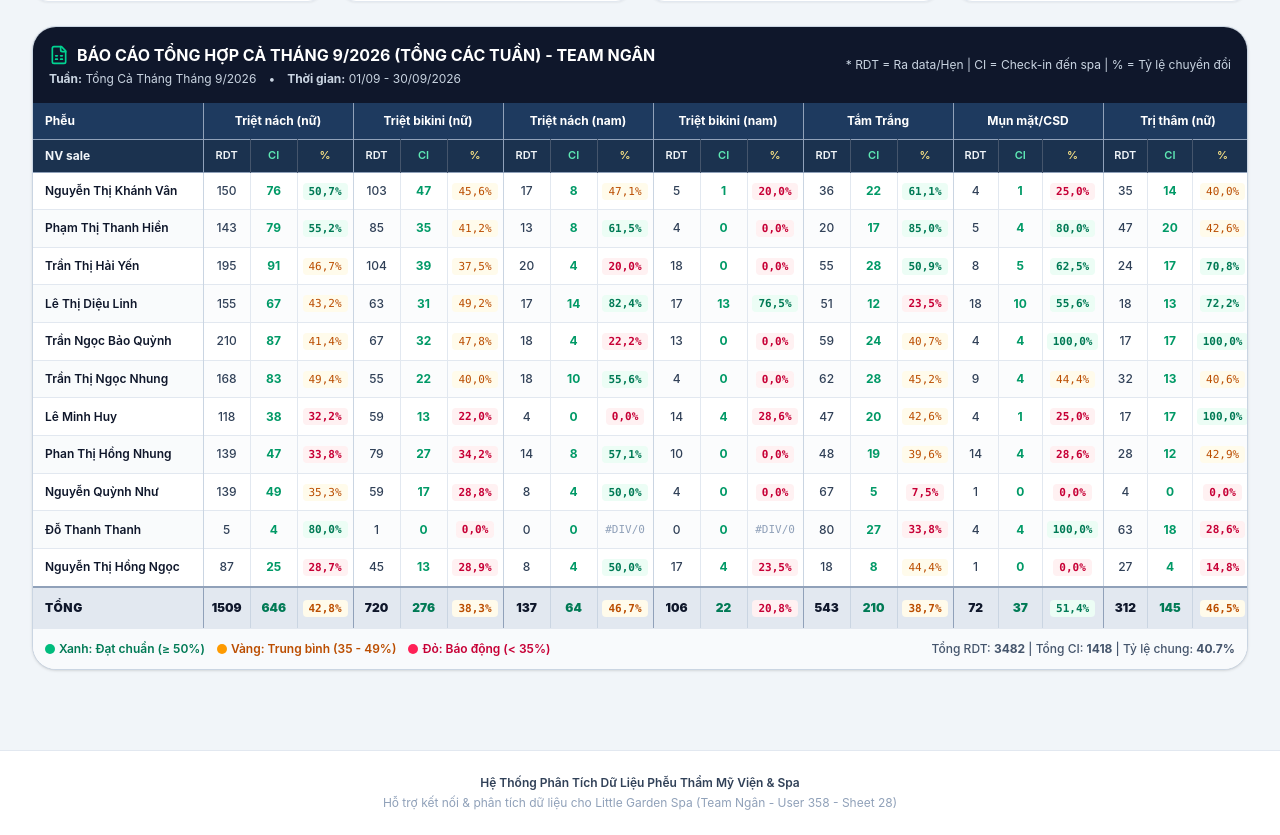
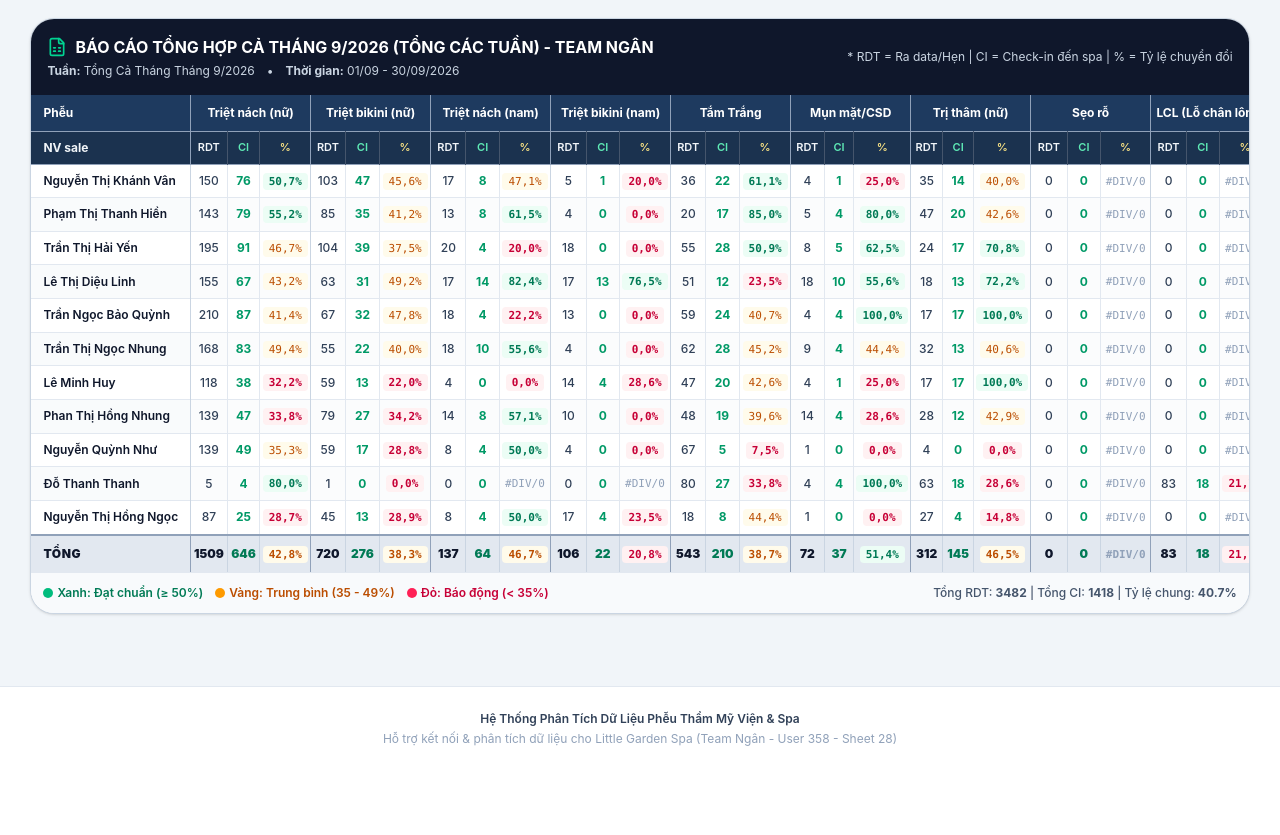
Before and after one commit to ducvantran25121993-ui/littlegardenspa, a React (Vite) app: page / in a window 1280 px wide. Shown: the part 474-1309 px from the top of the page. After the commit the page ends 1245 px from the top, so only its background shows below. Built offline with nearby package versions, Linux system fonts and the light colour scheme.

Commit message:
style: expand layout and optimize dashboard table
Increase container width to utilize more screen real estate on larger displays and refine dashboard table cell sizing for improved data density.

```diff
--- a/src/App.tsx
+++ b/src/App.tsx
@@ -14,7 +14,7 @@ export default function App() {
     <div className="min-h-screen bg-slate-100 text-slate-900 font-sans flex flex-col selection:bg-emerald-500 selection:text-white">
       {/* Top Navbar */}
       <header className="sticky top-0 z-50 bg-white/95 backdrop-blur-md border-b border-slate-200 shadow-xs">
-        <div className="max-w-7xl mx-auto px-4 sm:px-6 lg:px-8">
+        <div className="w-full max-w-[99%] 2xl:max-w-[1920px] mx-auto px-3 sm:px-6">
           <div className="flex items-center justify-between h-16">
             {/* Brand Logo & Title */}
             <div className="flex items-center gap-3">
@@ -40,13 +40,13 @@ export default function App() {
       </header>
 
       {/* Main Content Area: Direct Dashboard */}
-      <main className="flex-1 max-w-7xl w-full mx-auto px-4 sm:px-6 lg:px-8 py-6 sm:py-8">
+      <main className="flex-1 w-full max-w-[99%] 2xl:max-w-[1920px] mx-auto px-3 sm:px-6 py-4 sm:py-6">
         <SpaDashboard />
       </main>
 
       {/* Footer */}
       <footer className="bg-white border-t border-slate-200 py-6 mt-12 text-center text-xs text-slate-500">
-        <div className="max-w-7xl mx-auto px-4">
+        <div className="w-full max-w-[99%] 2xl:max-w-[1920px] mx-auto px-4">
           <p className="font-semibold text-slate-700">Hệ Thống Phân Tích Dữ Liệu Phễu Thẩm Mỹ Viện & Spa</p>
           <p className="mt-1 text-slate-400">
             Hỗ trợ kết nối & phân tích dữ liệu cho Little Garden Spa (Team Ngân - User 358 - Sheet 28)
--- a/src/components/SpaDashboard.tsx
+++ b/src/components/SpaDashboard.tsx
@@ -1083,14 +1083,14 @@ export const SpaDashboard: React.FC = () => {
               <thead>
                 {/* Level 1: Category headers */}
                 <tr className="bg-[#1e3a5f] text-white font-bold border-b border-slate-400">
-                  <th className="py-2.5 px-3 text-left sticky left-0 bg-[#1e3a5f] z-20 min-w-[170px] border-r border-slate-400">
+                  <th className="py-2.5 px-3 text-left sticky left-0 bg-[#1e3a5f] z-20 min-w-[130px] md:min-w-[145px] border-r border-slate-400 text-xs">
                     Phễu
                   </th>
                   {SERVICES_CONFIG.map(svc => (
                     <th
                       key={svc.key}
                       colSpan={3}
-                      className="py-2.5 px-2 text-center border-r border-slate-400 min-w-[150px]"
+                      className="py-2.5 px-1 text-center border-r border-slate-400 min-w-[105px] md:min-w-[120px] text-xs"
                     >
                       {svc.name}
                     </th>
@@ -1099,14 +1099,14 @@ export const SpaDashboard: React.FC = () => {
 
                 {/* Level 2: Sub-columns (RDT, CI, %) */}
                 <tr className="bg-[#1b324f] text-slate-100 font-bold border-b border-slate-400">
-                  <th className="py-2 px-3 text-left sticky left-0 bg-[#1b324f] z-20 border-r border-slate-400">
+                  <th className="py-2 px-3 text-left sticky left-0 bg-[#1b324f] z-20 border-r border-slate-400 text-xs">
                     NV sale
                   </th>
                   {SERVICES_CONFIG.map(svc => (
                     <React.Fragment key={svc.key}>
-                      <th className="py-2 px-1 text-center w-12 border-r border-slate-600 font-semibold text-[11px]">RDT</th>
-                      <th className="py-2 px-1 text-center w-12 border-r border-slate-600 font-semibold text-[11px] text-emerald-300">CI</th>
-                      <th className="py-2 px-1 text-center w-14 border-r border-slate-400 font-semibold text-[11px] text-amber-200">%</th>
+                      <th className="py-2 px-0.5 text-center w-8 md:w-10 border-r border-slate-600 font-semibold text-[10px] md:text-[11px]">RDT</th>
+                      <th className="py-2 px-0.5 text-center w-8 md:w-10 border-r border-slate-600 font-semibold text-[10px] md:text-[11px] text-emerald-300">CI</th>
+                      <th className="py-2 px-0.5 text-center w-11 md:w-13 border-r border-slate-400 font-semibold text-[10px] md:text-[11px] text-amber-200">%</th>
                     </React.Fragment>
                   ))}
                 </tr>
@@ -1119,7 +1119,7 @@ export const SpaDashboard: React.FC = () => {
                     className={`hover:bg-blue-50/60 transition-colors ${idx % 2 === 0 ? 'bg-white' : 'bg-slate-50/50'}`}
                   >
                     {/* Staff Name Column - Fixed to the left */}
-                    <td className="py-2.5 px-3 font-semibold text-slate-900 sticky left-0 bg-inherit z-10 border-r border-slate-300 shadow-xs whitespace-nowrap">
+                    <td className="py-2 px-3 font-semibold text-slate-900 sticky left-0 bg-inherit z-10 border-r border-slate-300 shadow-xs whitespace-nowrap text-xs">
                       {staff.name}
                     </td>
 
@@ -1128,13 +1128,13 @@ export const SpaDashboard: React.FC = () => {
                       const item = staff.services[svc.key];
                       return (
                         <React.Fragment key={svc.key}>
-                          <td className="py-2.5 px-1 text-center border-r border-slate-200 font-medium text-slate-700">
+                          <td className="py-2 px-0.5 text-center border-r border-slate-200 font-medium text-slate-700 text-xs">
                             {item.rdt}
                           </td>
-                          <td className="py-2.5 px-1 text-center border-r border-slate-200 font-bold text-emerald-600">
+                          <td className="py-2 px-0.5 text-center border-r border-slate-200 font-bold text-emerald-600 text-xs">
                             {item.ci}
                           </td>
-                          <td className="py-2.5 px-1 text-center border-r border-slate-300">
+                          <td className="py-2 px-0.5 text-center border-r border-slate-300">
                             {renderRateBadge(item.rate)}
                           </td>
                         </React.Fragment>
@@ -1145,20 +1145,20 @@ export const SpaDashboard: React.FC = () => {
 
                 {/* TOTAL ROW (MATCHING SPREADSHEET BOTTOM ROW) */}
                 <tr className="bg-slate-200 font-black text-slate-900 border-t-2 border-slate-400">
-                  <td className="py-3 px-3 text-left sticky left-0 bg-slate-200 z-10 border-r border-slate-400 font-black uppercase tracking-wider text-xs">
+                  <td className="py-2.5 px-3 text-left sticky left-0 bg-slate-200 z-10 border-r border-slate-400 font-black uppercase tracking-wider text-xs">
                     TỔNG
                   </td>
                   {SERVICES_CONFIG.map(svc => {
                     const totalItem = dynamicTotals[svc.key];
                     return (
                       <React.Fragment key={svc.key}>
-                        <td className="py-3 px-1 text-center border-r border-slate-300 font-black">
+                        <td className="py-2.5 px-0.5 text-center border-r border-slate-300 font-black text-xs">
                           {totalItem.rdt}
                         </td>
-                        <td className="py-3 px-1 text-center border-r border-slate-300 font-black text-emerald-700">
+                        <td className="py-2.5 px-0.5 text-center border-r border-slate-300 font-black text-emerald-700 text-xs">
                           {totalItem.ci}
                         </td>
-                        <td className="py-3 px-1 text-center border-r border-slate-400 font-black">
+                        <td className="py-2.5 px-0.5 text-center border-r border-slate-400 font-black">
                           {renderRateBadge(totalItem.rate)}
                         </td>
                       </React.Fragment>
```
